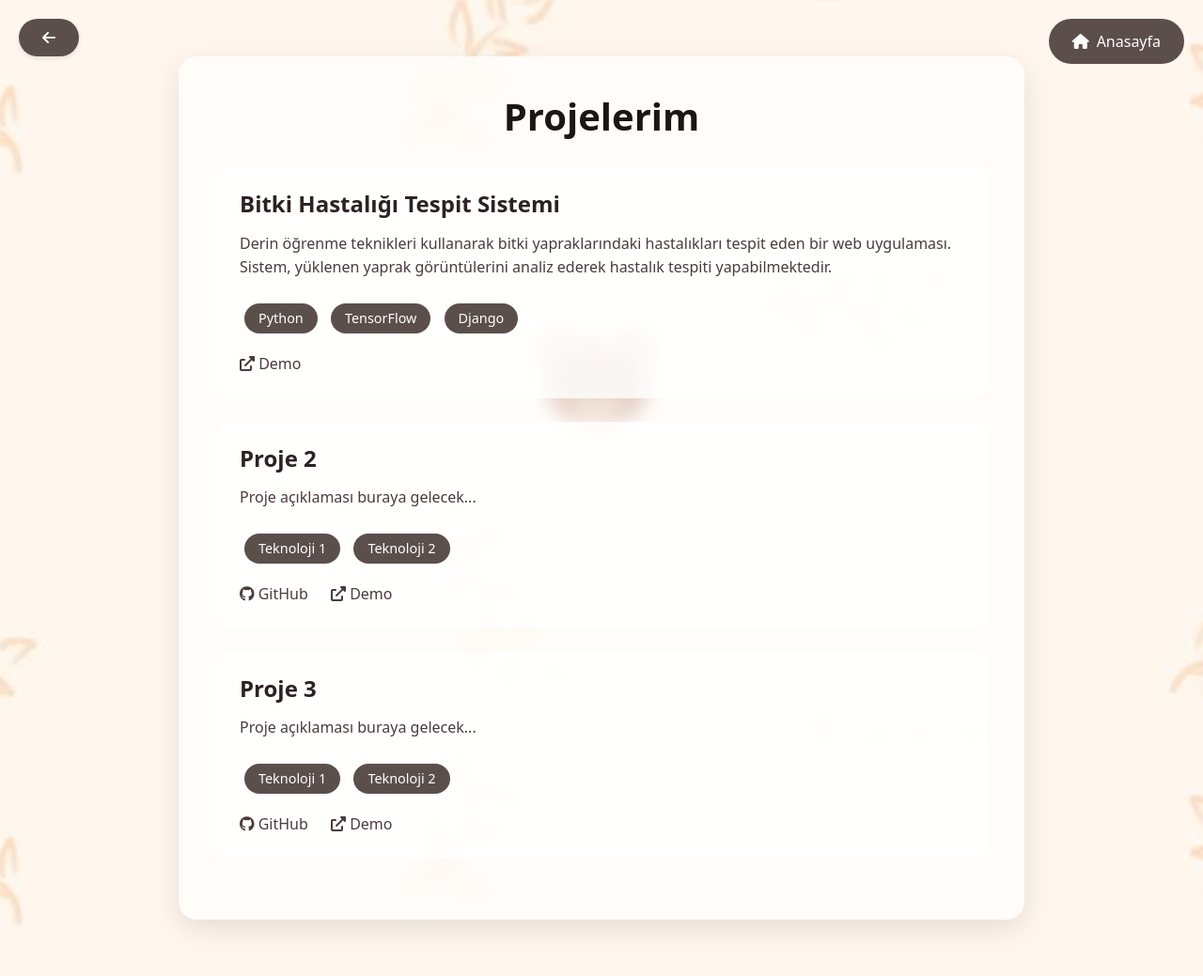
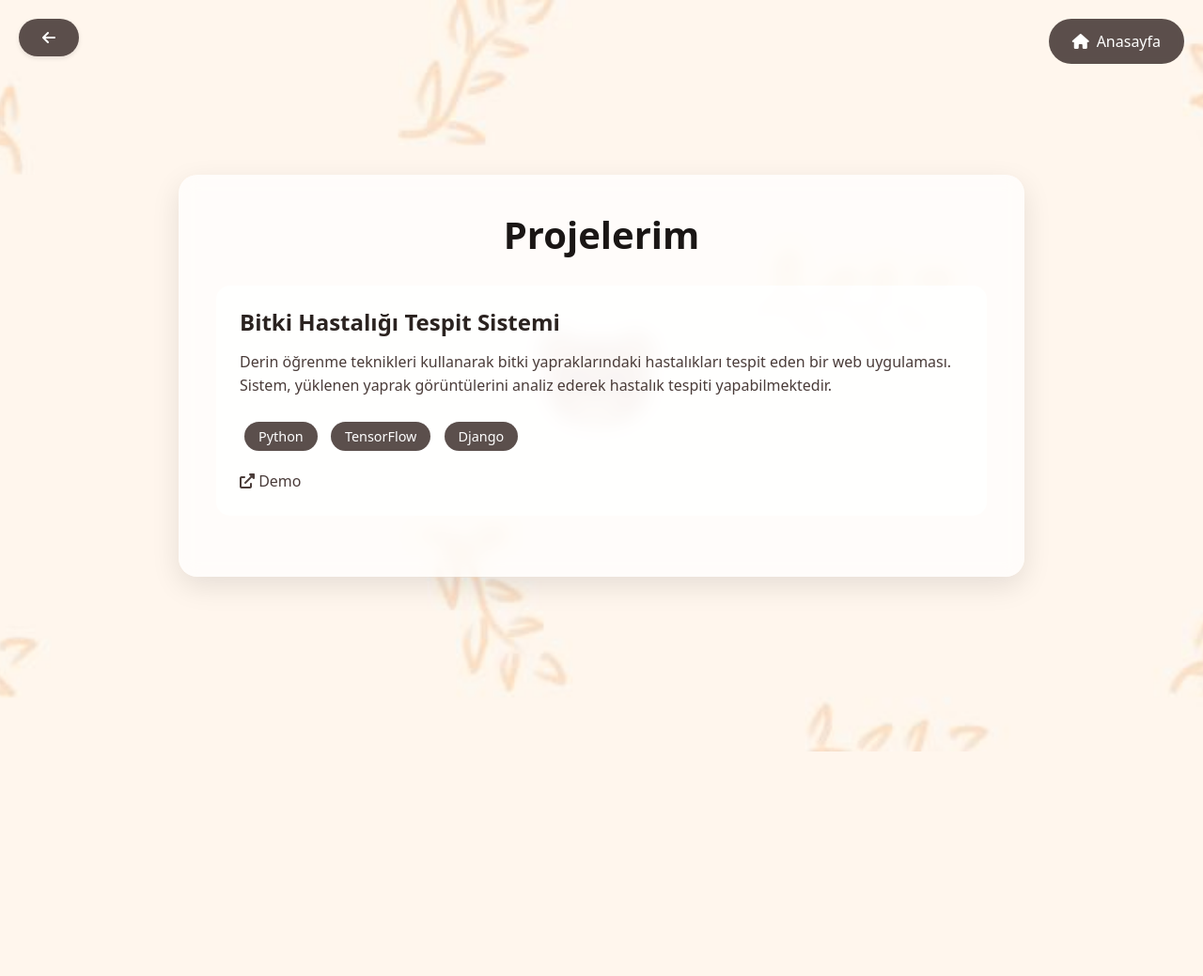
Before and after one commit to aysuyld/aysu_yildiz_, a Django app: page /projects/home in a window 1280 px wide. Shown: the whole page at 94% size. After the commit the page ends 800 px from the top, so only its background shows below. Run offline with Django 5.2, Linux system fonts and the light colour scheme; parts of the project's set-up code (start-up, migrations or seed data) failed here and were passed over.

Commit message:
update projects home

```diff
--- a/projects/templates/projects_home.html
+++ b/projects/templates/projects_home.html
@@ -211,36 +211,8 @@
         </div>
 
         <!-- Proje 2 -->
-        <div class="project-item">
-            <h2 class="project-title">Proje 2</h2>
-            <p class="project-description">
-                Proje açıklaması buraya gelecek...
-            </p>
-            <div class="tech-stack">
-                <span class="tech-tag">Teknoloji 1</span>
-                <span class="tech-tag">Teknoloji 2</span>
-            </div>
-            <div class="project-links">
-                <a href="#"><i class="fab fa-github"></i> GitHub</a>
-                <a href="#"><i class="fas fa-external-link-alt"></i> Demo</a>
-            </div>
-        </div>
 
         <!-- Proje 3 -->
-        <div class="project-item">
-            <h2 class="project-title">Proje 3</h2>
-            <p class="project-description">
-                Proje açıklaması buraya gelecek...
-            </p>
-            <div class="tech-stack">
-                <span class="tech-tag">Teknoloji 1</span>
-                <span class="tech-tag">Teknoloji 2</span>
-            </div>
-            <div class="project-links">
-                <a href="#"><i class="fab fa-github"></i> GitHub</a>
-                <a href="#"><i class="fas fa-external-link-alt"></i> Demo</a>
-            </div>
-        </div>
     </div>
 
     <script src="https://cdn.jsdelivr.net/npm/bootstrap@5.3.2/dist/js/bootstrap.bundle.min.js"></script>
```
